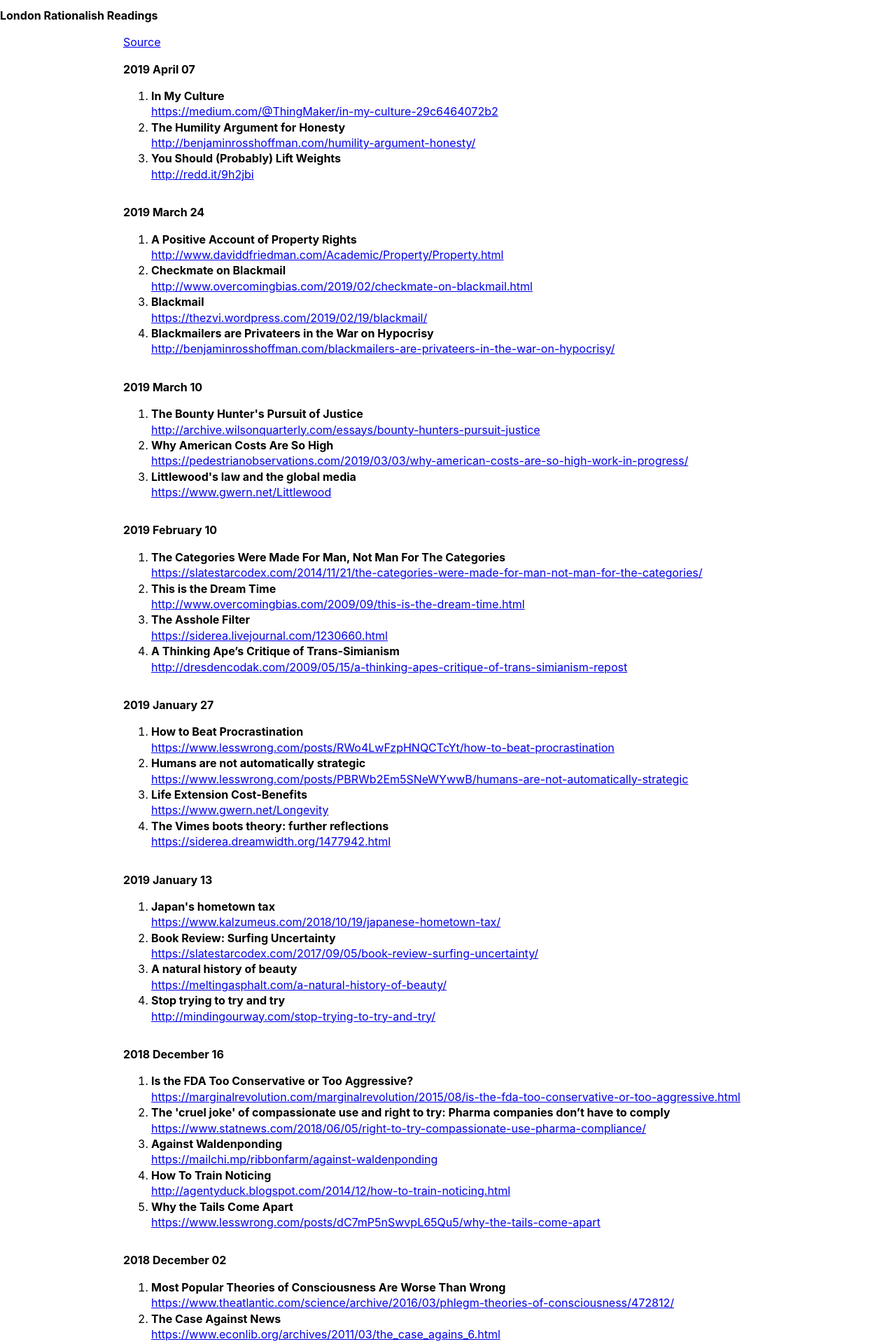
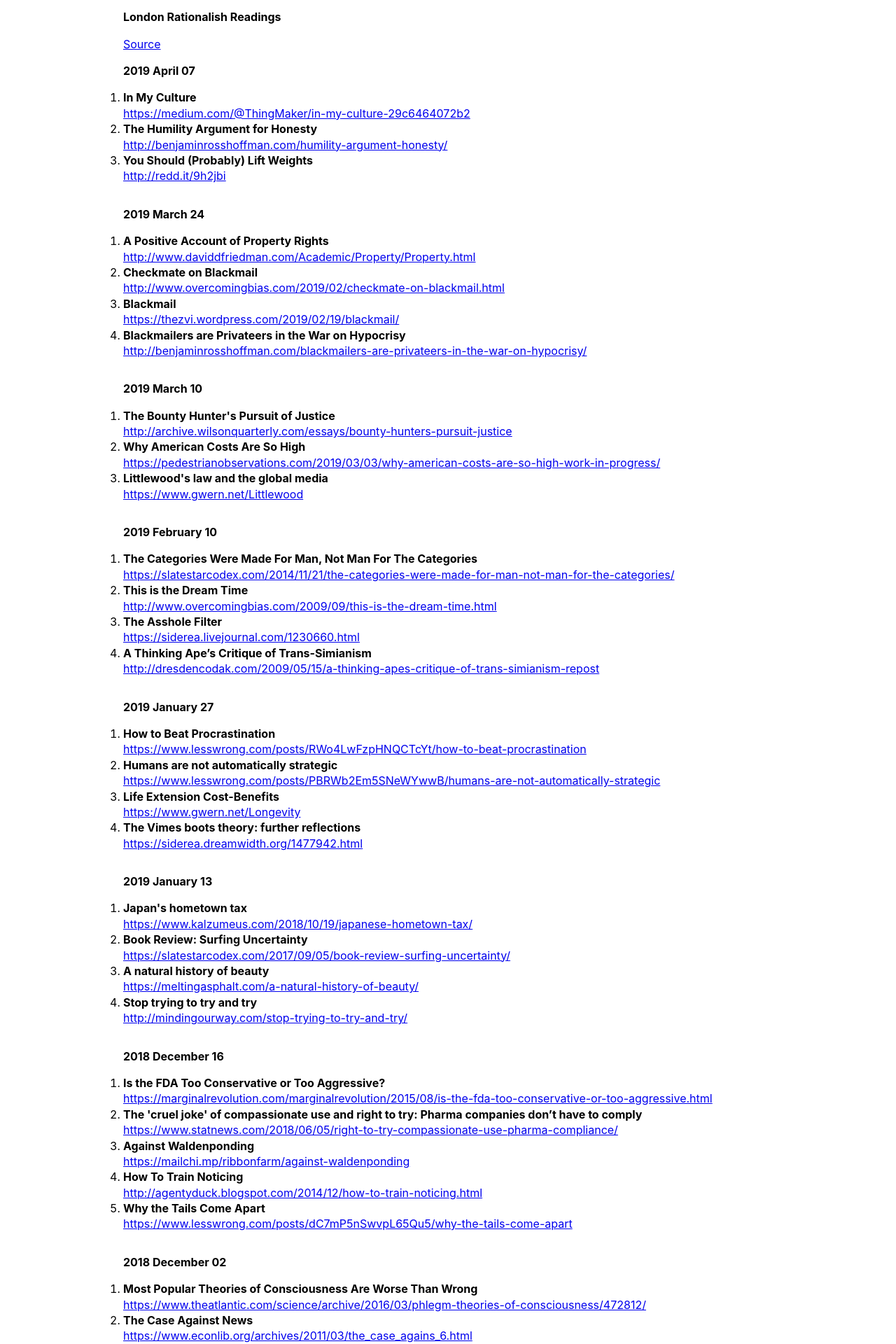
Before and after one commit to sackeyjason/london-rationalish-readings, a Jekyll site: the page built from index.html, in a window 1280 px wide. Shown: the top 1920 px of the page at 70% size. Built offline with Jekyll 4.4.1, drawn with Linux system fonts in a browser that asks for light colours.

Commit message:
HTML, spacing.

```diff
--- a/_layouts/default.html
+++ b/_layouts/default.html
@@ -1,6 +1,9 @@
 <!doctype html>
+<html lang="en">
+<head>
 <title>LRR</title>
 <meta charset="UTF-8">
+<meta name="viewport" content="width=device-width, initial-scale=1.0">
 <style>
 * {
   font-size: inherit;
@@ -20,13 +23,21 @@
 }
 ol {
   margin-bottom: 2rem;
+  padding-left: 0;
 }
 h3 {
   margin: 0;
 }
 </style>
-<h1>{{ page.title }}</h1>
+</head>
+<body>
+<section>
+  <h1>{{ page.title }}</h1>
+</section>
 
 <main>
 {{ content }}
 </main>
+
+</body>
+</html>
```
